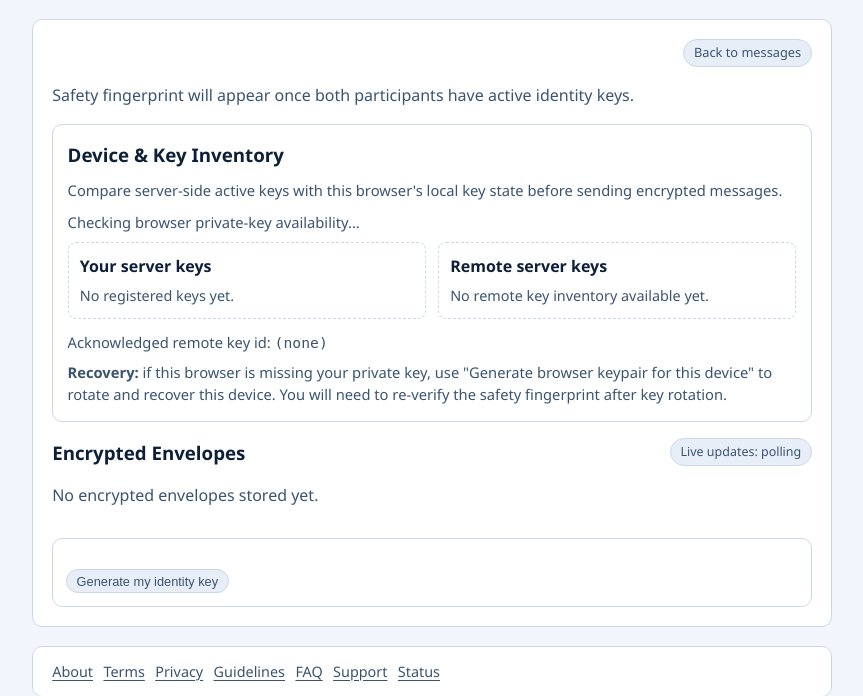
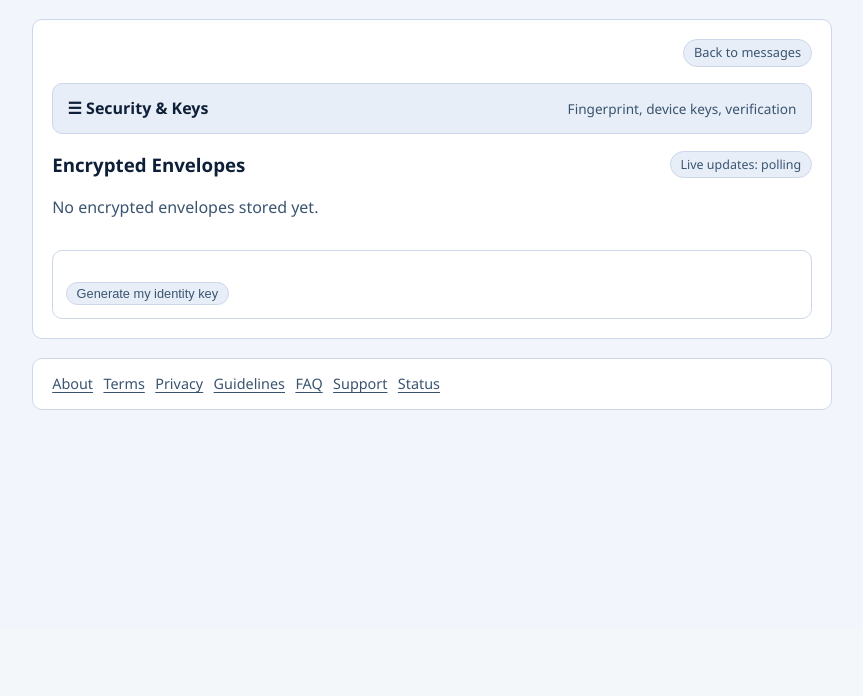
Before and after one commit to tg11-org/Freeparty, a Django app: template templates/private_messages/detail.html in a window 1280 px wide. Shown: the part 171-867 px from the top of the page, without its empty margins (208-1071 px from the left). After the commit the page ends 581 px from the top, so only its background shows below. Run offline with Django 5.2, Linux system fonts and the light colour scheme; the template is opened without the code that fills it, so the values that code supplies are empty; parts of the project's set-up code (start-up, migrations or seed data) failed here and were passed over; some libraries are stand-ins or nearby versions.

Commit message:
alter DM-PM details to have burger for better UX exp. :p

```diff
--- a/templates/private_messages/detail.html
+++ b/templates/private_messages/detail.html
@@ -17,8 +17,14 @@
   <a class="btn" href="{% url 'private_messages:list' %}">Back to messages</a>
 </div>
 
+<details style="margin-top:1rem;border:1px solid var(--border);border-radius:10px;background:var(--surface2);">
+  <summary style="list-style:none;cursor:pointer;padding:0.75rem 0.9rem;display:flex;align-items:center;justify-content:space-between;gap:0.75rem;">
+    <span style="font-weight:700;">☰ Security &amp; Keys</span>
+    <span style="font-size:0.85rem;color:var(--text2);">Fingerprint, device keys, verification</span>
+  </summary>
+  <div style="padding:0 0.9rem 0.9rem;display:grid;gap:0.9rem;">
     {% if safety_fingerprint %}
-  <section style="margin-top:1rem;padding:0.9rem;border:1px solid var(--border);border-radius:10px;">
+      <section style="padding:0.9rem;border:1px solid var(--border);border-radius:10px;background:var(--surface);">
         <div style="display:flex;align-items:center;justify-content:space-between;gap:0.75rem;flex-wrap:wrap;">
           <h3 style="margin:0;">Safety Fingerprint</h3>
           <button class="btn" id="toggle-fingerprint-panel" type="button" aria-expanded="true" aria-controls="fingerprint-panel-body">Hide fingerprint details</button>
@@ -50,10 +56,10 @@
         </div>
       </section>
     {% else %}
-  <p style="margin-top:1rem;color:var(--text2);">Safety fingerprint will appear once both participants have active identity keys.</p>
+      <p style="margin:0;color:var(--text2);">Safety fingerprint will appear once both participants have active identity keys.</p>
     {% endif %}
 
-<section style="margin-top:1rem;padding:0.9rem;border:1px solid var(--border);border-radius:10px;">
+    <section style="padding:0.9rem;border:1px solid var(--border);border-radius:10px;background:var(--surface);">
       <h3 style="margin:0 0 0.65rem;">Device &amp; Key Inventory</h3>
       <p style="margin:0 0 0.55rem;color:var(--text2);font-size:0.92rem;">Compare server-side active keys with this browser's local key state before sending encrypted messages.</p>
       <p id="local-device-key-inventory-status" style="margin:0 0 0.55rem;color:var(--text2);font-size:0.92rem;">Checking browser private-key availability...</p>
@@ -94,6 +100,8 @@
       <p style="margin:0.75rem 0 0;color:var(--text2);font-size:0.92rem;">Acknowledged remote key id: <span style="font-family:monospace;">{{ acknowledged_remote_key_id|default:"(none)" }}</span></p>
       <p style="margin:0.35rem 0 0;color:var(--text2);font-size:0.92rem;"><strong>Recovery:</strong> if this browser is missing your private key, use "Generate browser keypair for this device" to rotate and recover this device. You will need to re-verify the safety fingerprint after key rotation.</p>
     </section>
+  </div>
+</details>
 
 <section style="margin-top:1rem;">
   <div style="display:flex;align-items:center;justify-content:space-between;gap:0.75rem;flex-wrap:wrap;">
```
Lines whose indentation alone changed are shown as unchanged.
